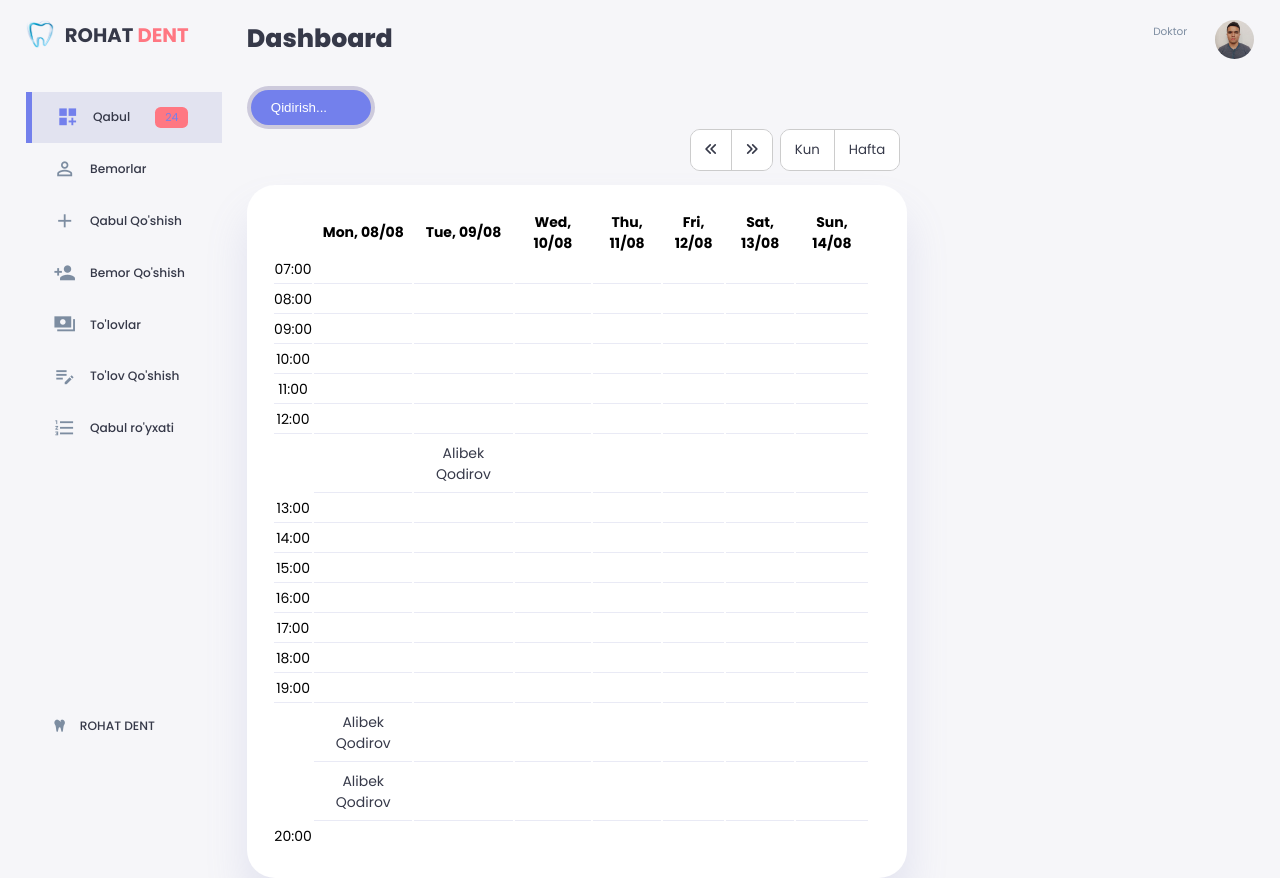
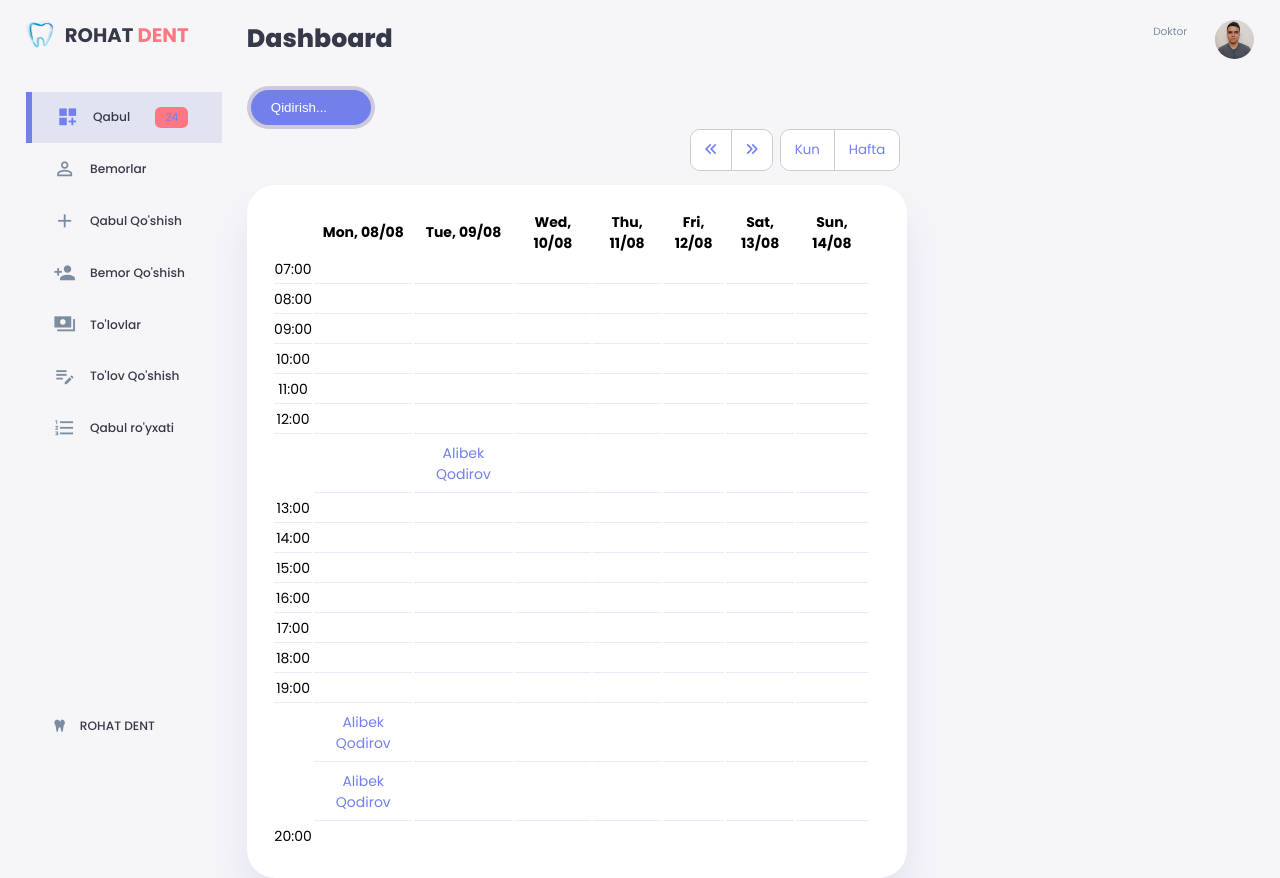
Before and after one commit to Mirzo001/rohat-dent, a Django app: page /dashboard/week in a window 1280 px wide. Run offline with Django 4.2, Linux system fonts and the light colour scheme; a user stored in the database is signed in; data comes from the database, SQL or seed files in the repository; parts of the project's set-up code (start-up, migrations or seed data) failed here and were passed over.

Commit message:
Add to css line

```diff
--- a/static/css/main1.css
+++ b/static/css/main1.css
@@ -177,6 +177,7 @@ main {
     text-align: center;
     display: block;
     margin: 0.5rem auto;
+    color: var(--color-primary);
 
   }
 
```
